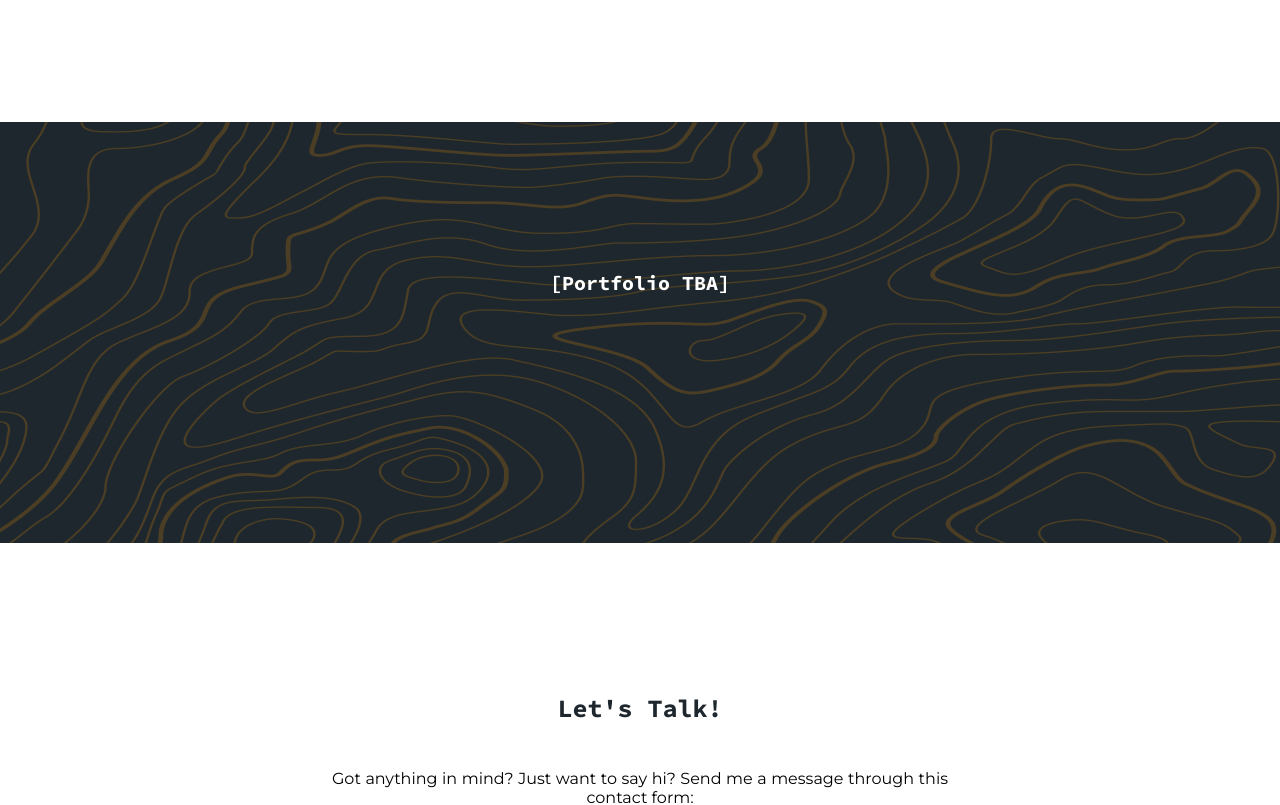
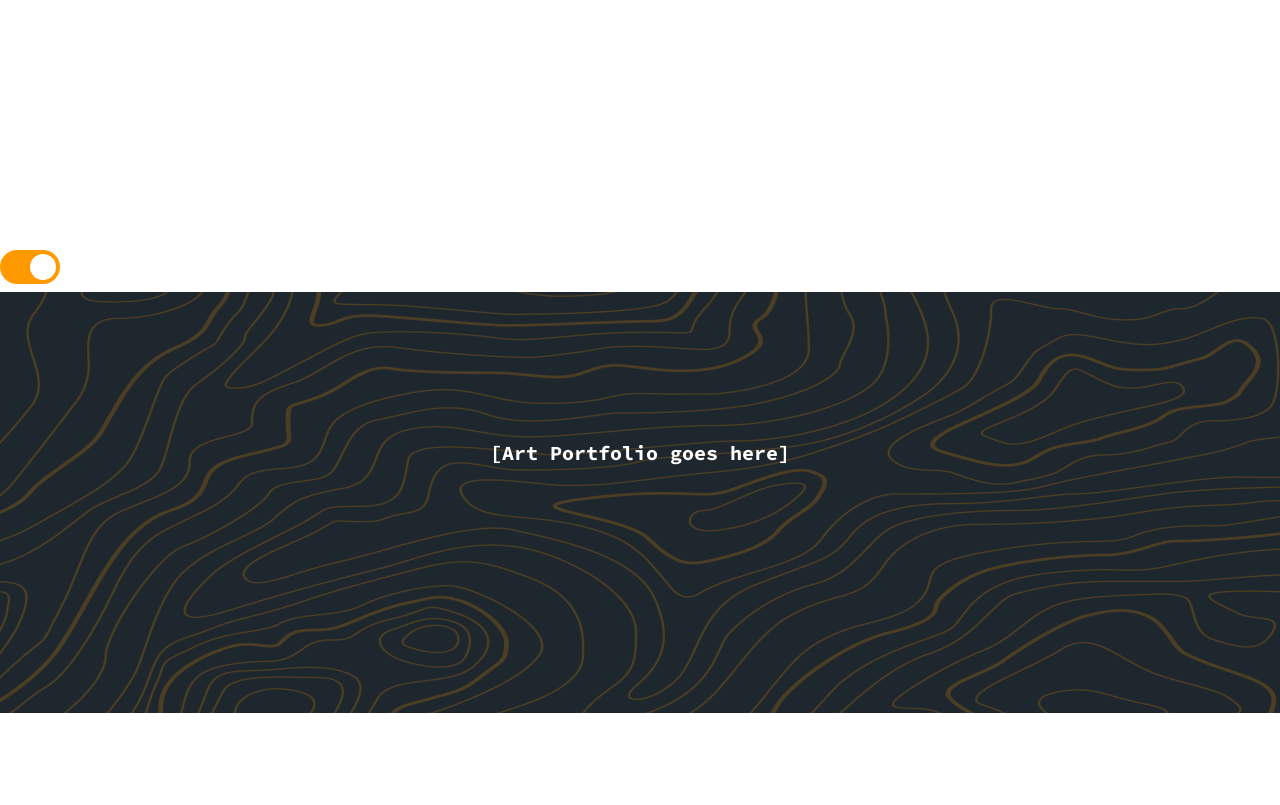
Before and after one commit to riaacordero/riritheartist, a React (Create React App) app: page / in a window 1280 px wide. Shown: the part 1380-2185 px from the top of the page. Built offline with nearby package versions, Linux system fonts and the light colour scheme.

Commit message:
Toggle switch enabled for portfolio showcase

```diff
--- a/package.json
+++ b/package.json
@@ -9,6 +9,7 @@
     "@testing-library/user-event": "^12.8.3",
     "axios": "^0.21.1",
     "bootstrap": "^5.1.0",
+    "classnames": "^2.3.1",
     "react": "^17.0.2",
     "react-bootstrap": "^1.6.1",
     "react-bootstrap-form": "^0.1.4-beta6",
--- a/public/css/styles.css
+++ b/public/css/styles.css
@@ -364,6 +364,8 @@ a:hover{
     color: #FFF;
 }
 
+/* === PAGE COMPONENTS === */
+
 /* LINK-STYLE BUTTON */
 
 .link-button--primary{
@@ -435,6 +437,57 @@ a:hover{
     color: #FFF;
 }
 
+.switch{
+    position: relative;
+    display: inline-block;
+    width: 60px;
+    height: 34px;
+ }
+
+.switch input{
+    opacity: 0;
+    width: 0;
+    height: 0;
+}
+
+.slider{
+    position: absolute;
+    cursor: pointer;
+    top: 0;
+    left: 0;
+    right: 0;
+    bottom: 0;
+    background-color:#838383;
+    transition: 0.4s;
+}
+
+.slider::before{
+    position: absolute;
+    content: "";
+    height: 26px;
+    width: 26px;
+    left: 4px;
+    bottom: 4px;
+    background-color: #FFF;
+    transition: 0.4s;
+}
+
+.slider.rounded{
+    border-radius: 34px;
+}
+
+.slider.rounded:before{
+    border-radius: 50%;
+
+}
+input:checked + .slider{
+    background-color:#FF9900;
+}
+
+input:checked + .slider::before{
+    transform: translateX(26px);
+
+}
 /* SUCCESS MSG */
 .success-msg{
     color:green;
--- a/src/components/Portfolio.js
+++ b/src/components/Portfolio.js
@@ -1,11 +1,21 @@
-import React from 'react'
+import React, { useState } from 'react'
+import { Button } from './page-items/Button/Button';
+import ToggleSwitch from './page-items/Button/ToggleSwitch';
+import ArtPortfolio from './page-items/PortfolioItems/ArtPortfolio'
+import DevPortfolio from './page-items/PortfolioItems/DevPortfolio'
 
 
 export default function Portfolio() {
+    const [isToggled, setIsToggled] = useState(true)
+
     return(
         <main className="main__bg" id="portfolio">
-            <div className="bg-img contents flex top-high bottom-high">
-                <h3 className="color--white about par--center">[Portfolio TBA]</h3>
+            <div className="contents flex flex--col top-high bottom-high">
+                <div className="flex flex--row">
+                    <ToggleSwitch rounded={true} isToggled={isToggled} onToggle={() => setIsToggled(!isToggled)}/>
+                </div>
+                {isToggled === true && <ArtPortfolio/>}
+                {isToggled === false && <DevPortfolio/>}
             </div>
         </main>
     )
--- /dev/null
+++ b/src/components/page-items/Button/ToggleSwitch.js
@@ -0,0 +1,17 @@
+import React from 'react'
+import cx from 'classnames'
+
+const ToggleSwitch = ({rounded=false, isToggled, onToggle}) => {
+
+    const sliderCX = cx('slider', {
+        'rounded' : rounded
+    })
+    return(
+        <label className="switch">
+            <input type="checkbox" checked={isToggled} onChange={onToggle} />
+            <span className={sliderCX } />
+        </label>
+    );
+};
+
+export default ToggleSwitch;
--- /dev/null
+++ b/src/components/page-items/PortfolioItems/ArtPortfolio.jsx
@@ -0,0 +1,11 @@
+import React from 'react'
+
+const ArtPortfolio = () => {
+    return(
+        <div className="bg-img contents flex top-high bottom-high">
+            <h3 className="color--white about par--center">[Art Portfolio goes here]</h3>
+        </div>
+    )
+}
+
+export default ArtPortfolio;
--- /dev/null
+++ b/src/components/page-items/PortfolioItems/DevPortfolio.jsx
@@ -0,0 +1,11 @@
+import React from 'react'
+
+const DevPortfolio = () => {
+    return(
+        <div className="bg-img contents flex top-high bottom-high">
+            <h3 className="color--white about par--center">[Developer Portfolio goes here]</h3>
+        </div>
+    )
+}
+
+export default DevPortfolio;
```
Also changed, not shown: src/components/page-items/PortfolioItems/ArtPortfolio.js (deleted, +0 -12 lines), src/components/page-items/PortfolioItems/DevPortfolio.js (deleted, +0 -12 lines).
